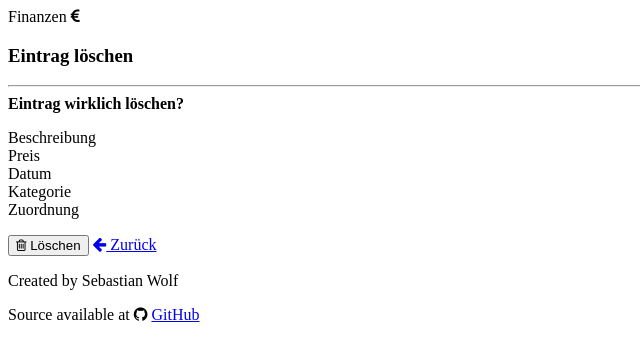
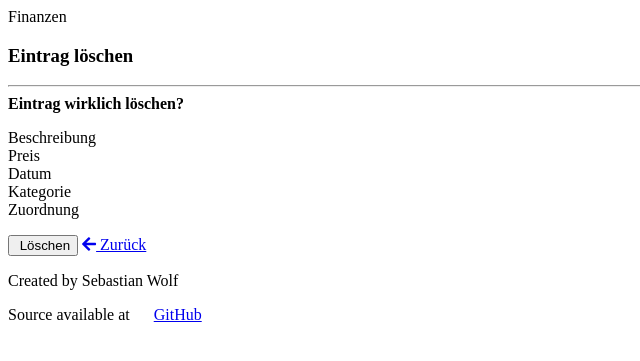
Before and after one commit to meonwax/finances, a PHP site: template src/templates/expense-remove.twig in a window 1280 px wide. Shown: the top 361 px of the page, without its empty margins (0-640 px from the left). Run offline with PHP 8.4, Linux system fonts and the light colour scheme; the template is opened without the code that fills it, so the values that code supplies are empty; some libraries are stand-ins or nearby versions.

Commit message:
Update fontawesome version

```diff
--- a/src/templates/base.twig
+++ b/src/templates/base.twig
@@ -7,7 +7,7 @@
   <title>Finanzen - {% block title %}{% endblock %}</title>
   <link rel="shortcut icon" href="/img/icon.png" type="image/png">
   <link href="/css/style.css" rel="stylesheet">
-  <link rel="stylesheet" href="https://maxcdn.bootstrapcdn.com/font-awesome/4.7.0/css/font-awesome.min.css">
+  <link rel="stylesheet" href="https://use.fontawesome.com/releases/v5.4.2/css/all.css" integrity="sha384-/rXc/GQVaYpyDdyxK+ecHPVYJSN9bmVFBvjA/9eOB+pb3F2w2N6fc5qB9Ew5yIns" crossorigin="anonymous">
   <link rel="stylesheet" href="https://fonts.googleapis.com/css?family=Roboto:300,500">
   <link rel="stylesheet" href="https://fonts.googleapis.com/css?family=Cinzel:700">
 </head>
```
